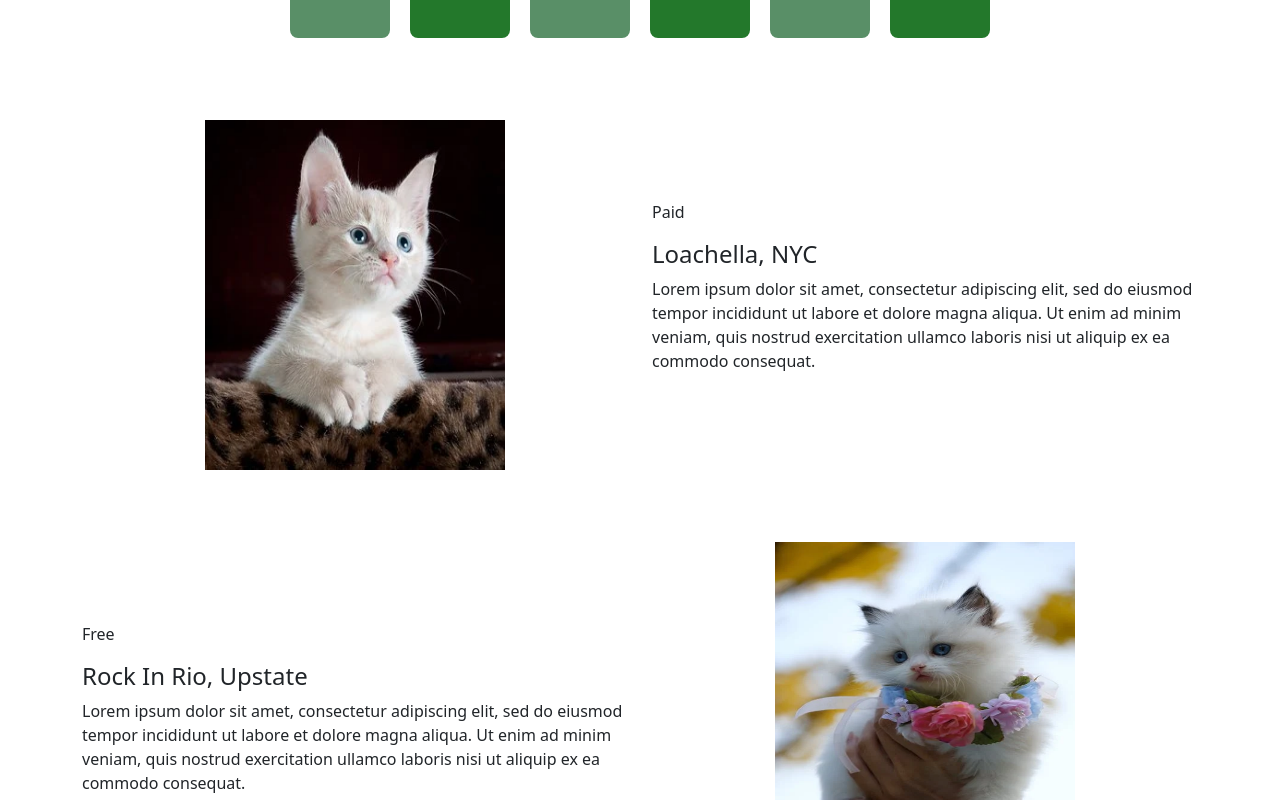
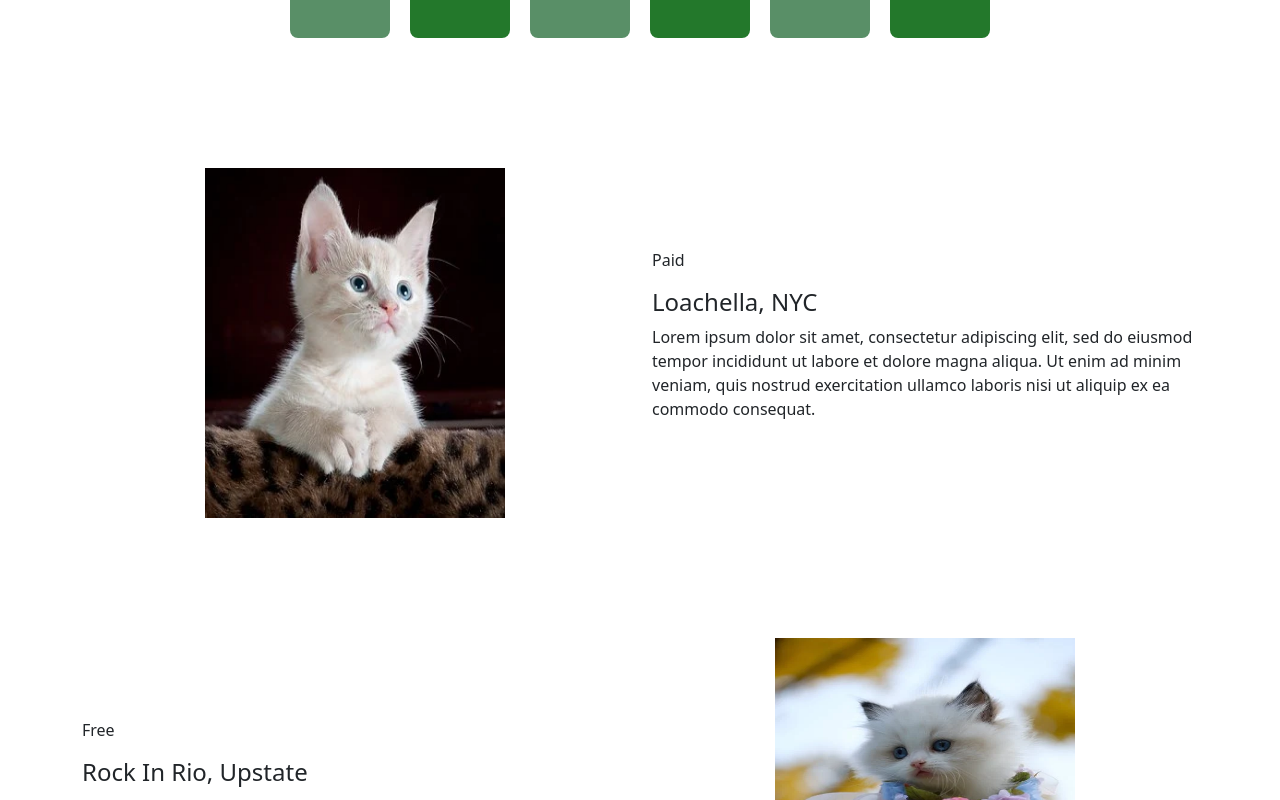
Before and after one commit to mrsamia/scrimba_tutorial, a React (Create React App) app in the folder my-app/: page / in a window 1280 px wide. Shown: the part 6160-6960 px from the top of the page. Built offline with nearby package versions, Linux system fonts and the light colour scheme.

Commit message:
SRM | popularEvents

```diff
--- a/my-app/src/Template/EventsItem.js
+++ b/my-app/src/Template/EventsItem.js
@@ -3,7 +3,7 @@ import React from 'react';
 function EventsItem(props) {
     return (
         <div className='container pt-5 mt-4'>
-            <div className='row'>
+            <div className='row pt-5'>
                 {props.isLeft && <div className='col-6'>
                     <img src={props.image} alt='img' style={{ height: "350px", width: "300px" }} />
                 </div>}
--- a/my-app/src/Template/PopularEvents.js
+++ b/my-app/src/Template/PopularEvents.js
@@ -3,6 +3,7 @@ import EventsData from './EventsData';
 import EventsItem from './EventsItem';
 
 function PopularEvents(props) {
+
 
         return EventsData.map((e)=>{
             return(
```
